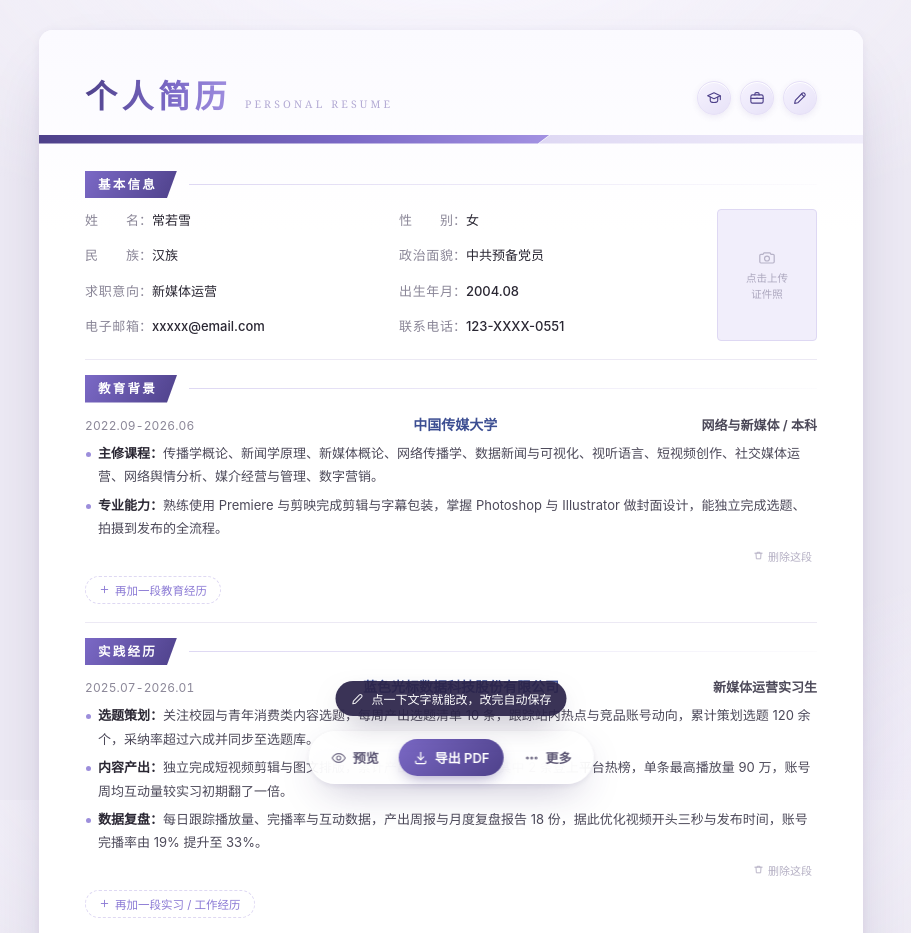
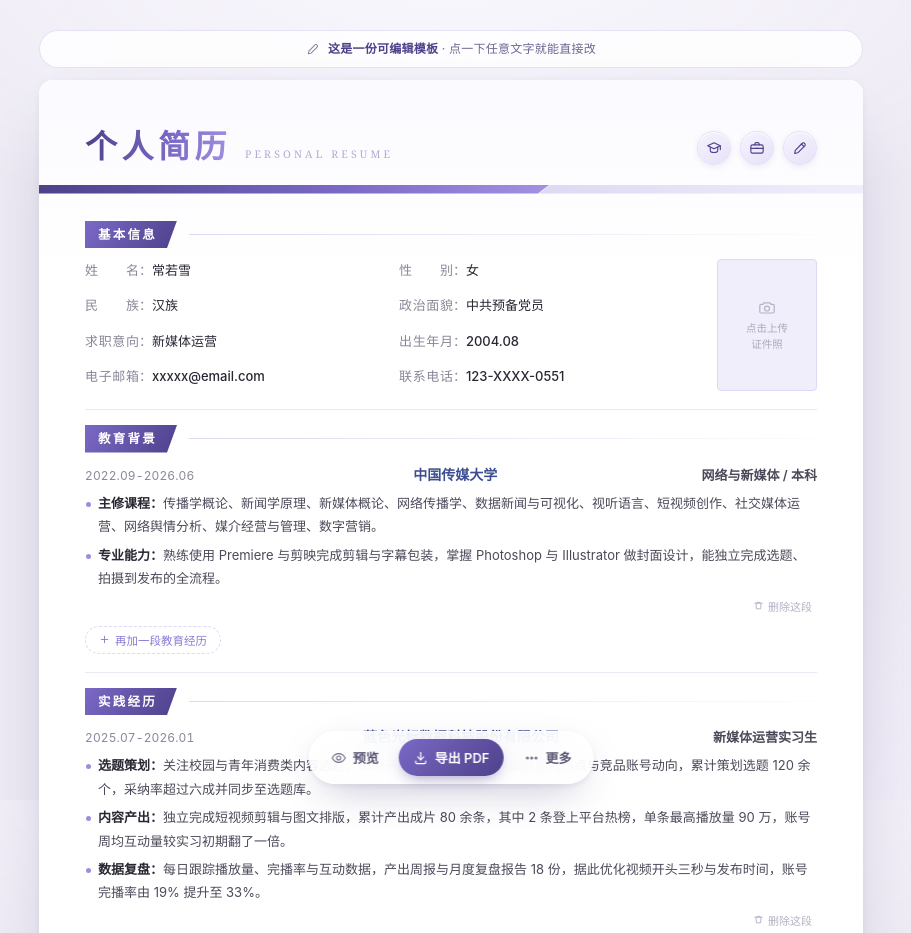
Before and after one commit to youchai2016/resume-invite, a plain HTML site: page template.html in a window 1280 px wide. Shown: the top 933 px of the page, without its empty margins (189-1100 px from the left). Drawn offline with Linux system fonts and the light colour scheme.

Commit message:
feat(template): 顶部明示「可编辑模板」，更多面板新增使用说明
- 页面顶部常驻提示条：这是一份可编辑模板 · 点一下任意文字就能直接改
- 隐藏重复的首次浮层提示，预览模式自动隐藏提示条
- 「更多」面板首屏加「怎么用」说明，重新排列分组顺序

```diff
--- a/template.html
+++ b/template.html
@@ -281,19 +281,21 @@ body.preview .item-tools,body.preview .add{display:none}
 }
 .hint b{font-weight:600;color:#8B84A6}
 
-/* ==================== 首次提示 ==================== */
-.coach{
-  position:fixed;left:50%;bottom:calc(84px + env(safe-area-inset-bottom));
-  transform:translate(-50%,10px);
-  display:flex;align-items:center;gap:7px;
-  padding:9px 15px;border-radius:999px;z-index:76;
-  background:rgba(44,36,74,.93);color:#fff;font-size:12px;
-  box-shadow:0 12px 30px -12px rgba(30,22,60,.6);
-  opacity:0;pointer-events:none;transition:.3s;
+/* ==================== 可编辑提示条 ==================== */
+.editbar{
+  max-width:824px;margin:0 auto 12px;
+  display:flex;align-items:center;justify-content:center;gap:8px;
+  padding:9px 18px;border-radius:999px;
+  background:rgba(255,255,255,.82);
+  border:1px solid rgba(123,105,198,.18);
+  box-shadow:0 10px 26px -20px rgba(56,40,104,.7);
+  -webkit-backdrop-filter:blur(10px);backdrop-filter:blur(10px);
+  font-size:12px;line-height:1.5;color:#6D6690;letter-spacing:.02em;
+  text-align:center;
 }
-.coach.show{opacity:1;transform:translate(-50%,0)}
-.coach.hide{opacity:0;transform:translate(-50%,6px)}
-.coach svg{width:14px;height:14px;opacity:.9}
+.editbar b{color:var(--accent-deep);font-weight:600}
+.editbar svg{width:14px;height:14px;flex:none;opacity:.8}
+body.preview .editbar{display:none}
 
 /* ==================== 弹层 ==================== */
 .backdrop{
@@ -354,6 +356,8 @@ body.sheet-open .sheet{transform:translateY(0)}
 /* ==================== 手机适配 ==================== */
 @media (max-width:640px){
   body{padding:12px 10px 132px}
+  .editbar{font-size:11.5px;padding:8px 13px;gap:6px;margin-bottom:10px}
+  .editbar svg{width:13px;height:13px}
   .paper{--pp:20px;padding:24px var(--pp) 22px;border-radius:12px}
   .masthead h1{font-size:26px;letter-spacing:.12em}
   .en{font-size:9px;letter-spacing:.24em}
@@ -392,7 +396,7 @@ body.sheet-open .sheet{transform:translateY(0)}
   body{-webkit-print-color-adjust:exact;print-color-adjust:exact}
   .paper{--pp:0;width:auto;max-width:none;margin:0;padding:0;box-shadow:none;border-radius:0;overflow:visible}
   .paper::before{display:none}
-  .paper-foot,.dock,.autosave,.coach,.hint,.backdrop,.sheet{display:none !important}
+  .paper-foot,.dock,.autosave,.hint,.backdrop,.sheet,.editbar{display:none !important}
   .band{margin:10px 0 0;height:7px}
   .masthead h1{
     font-size:26px;
@@ -427,6 +431,11 @@ body.sheet-open .sheet{transform:translateY(0)}
 </style>
 </head>
 <body>
+
+<div class="editbar" id="editbar">
+  <svg viewBox="0 0 24 24" fill="none" stroke="currentColor" stroke-width="1.8" stroke-linecap="round" stroke-linejoin="round"><path d="M15.3 4.9a2.3 2.3 0 0 1 3.3 0l.5.5a2.3 2.3 0 0 1 0 3.3L8.6 19.2 4 20.2l1-4.6L15.3 4.9Z"/></svg>
+  <span><b>这是一份可编辑模板</b> · 点一下任意文字就能直接改</span>
+</div>
 
 <article class="paper" id="paper">
 
@@ -566,12 +575,6 @@ body.sheet-open .sheet{transform:translateY(0)}
 
 <p class="hint">手机上直接填写，<b>「导出 PDF」</b>即可保存为文件发送给 HR</p>
 
-<!-- ========== 首次使用提示 ========== -->
-<div class="coach" id="coach">
-  <svg viewBox="0 0 24 24" fill="none" stroke="currentColor" stroke-width="1.8" stroke-linecap="round" stroke-linejoin="round"><path d="M15.3 4.9a2.3 2.3 0 0 1 3.3 0l.5.5a2.3 2.3 0 0 1 0 3.3L8.6 19.2 4 20.2l1-4.6L15.3 4.9Z"/></svg>
-  点一下文字就能改，改完自动保存
-</div>
-
 <!-- ========== 自动保存提示 ========== -->
 <div class="autosave" id="autosave"><i></i><span id="autoText">已自动保存</span></div>
 
@@ -598,6 +601,11 @@ body.sheet-open .sheet{transform:translateY(0)}
   <div class="sheet-head">
     <h3>排版与内容</h3>
     <button class="x" type="button" id="sheetClose" aria-label="关闭">×</button>
+  </div>
+
+  <div class="group">
+    <p class="group-t">怎么用</p>
+    <p class="note">整份简历都可以改：<b>点任意文字</b>直接输入，改完自动保存。点照片可换证件照，每段经历下方能删除或再加一段。</p>
   </div>
 
   <div class="group">
@@ -690,7 +698,6 @@ body.sheet-open .sheet{transform:translateY(0)}
   var paper      = document.getElementById('paper');
   var autosave   = document.getElementById('autosave');
   var autoText   = document.getElementById('autoText');
-  var coach      = document.getElementById('coach');
   var fileInput  = document.getElementById('file');
   var btnMode    = document.getElementById('btnMode');
   var modeLabel  = document.getElementById('modeLabel');
@@ -845,10 +852,6 @@ body.sheet-open .sheet{transform:translateY(0)}
     if(e.target.closest && e.target.closest('[contenteditable]')) scheduleSave();
   });
 
-  paper.addEventListener('focusin', function(e){
-    if(e.target.closest && e.target.closest('[contenteditable]')) hideCoach();
-  });
-
   paper.addEventListener('keydown', function(e){
     if(e.key === 'Enter' && e.target.hasAttribute && e.target.hasAttribute('data-single')){
       e.preventDefault();
@@ -967,19 +970,6 @@ body.sheet-open .sheet{transform:translateY(0)}
     flashAuto('已清空，可以开始填写');
   });
 
-  /* ---------- 首次提示 ---------- */
-  function hideCoach(){
-    if(!coach) return;
-    coach.classList.add('hide');
-    try{ localStorage.setItem('resume.tpl.coach', '1'); }catch(err){}
-  }
-  var coachSeen = false;
-  try{ coachSeen = !!localStorage.getItem('resume.tpl.coach'); }catch(err){}
-  if(!coachSeen){
-    setTimeout(function(){ coach.classList.add('show'); }, 1000);
-    setTimeout(hideCoach, 7000);
-  }
-
   /* ---------- 打印前 ---------- */
   window.addEventListener('beforeprint', function(){
     if(document.activeElement && document.activeElement.blur) document.activeElement.blur();
```
